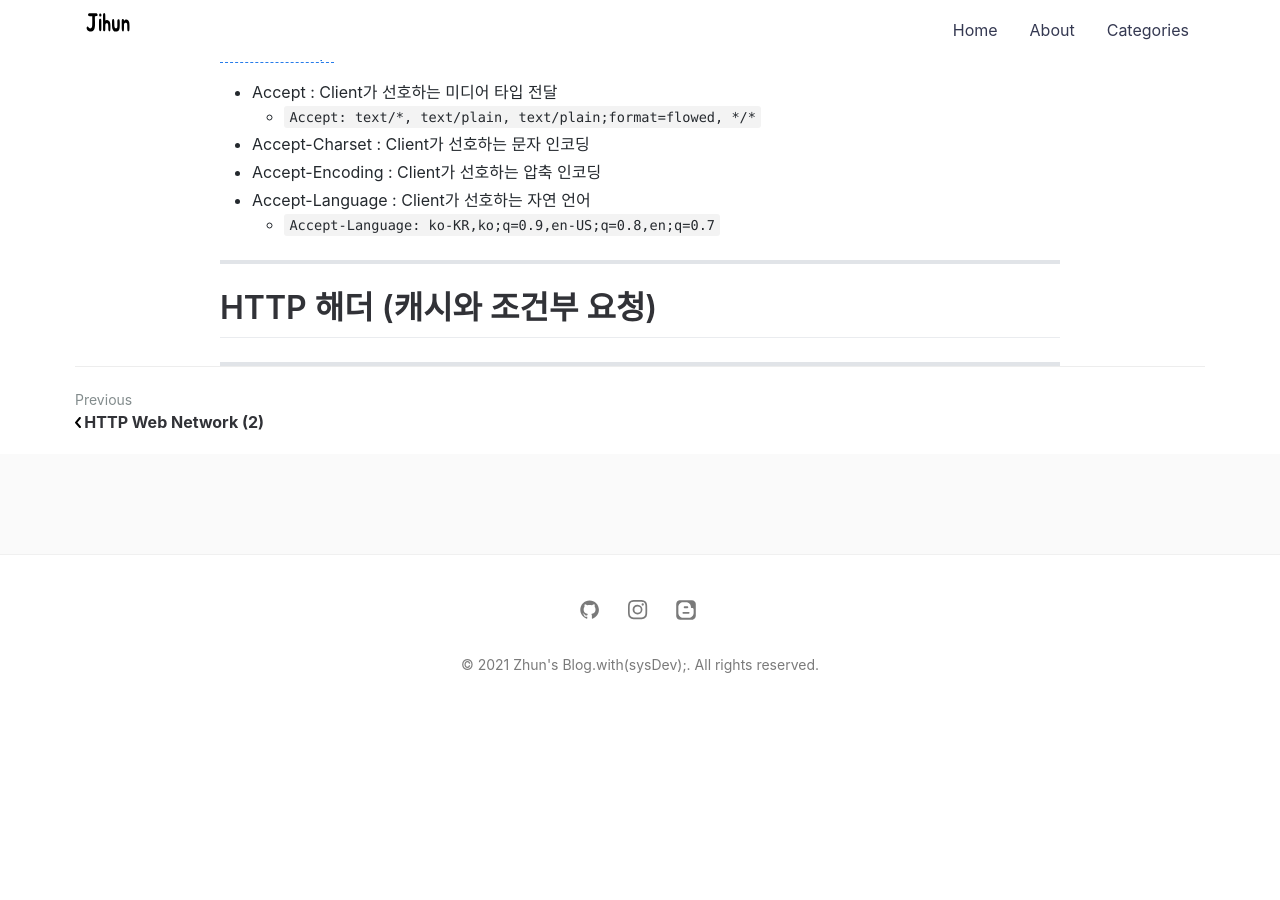
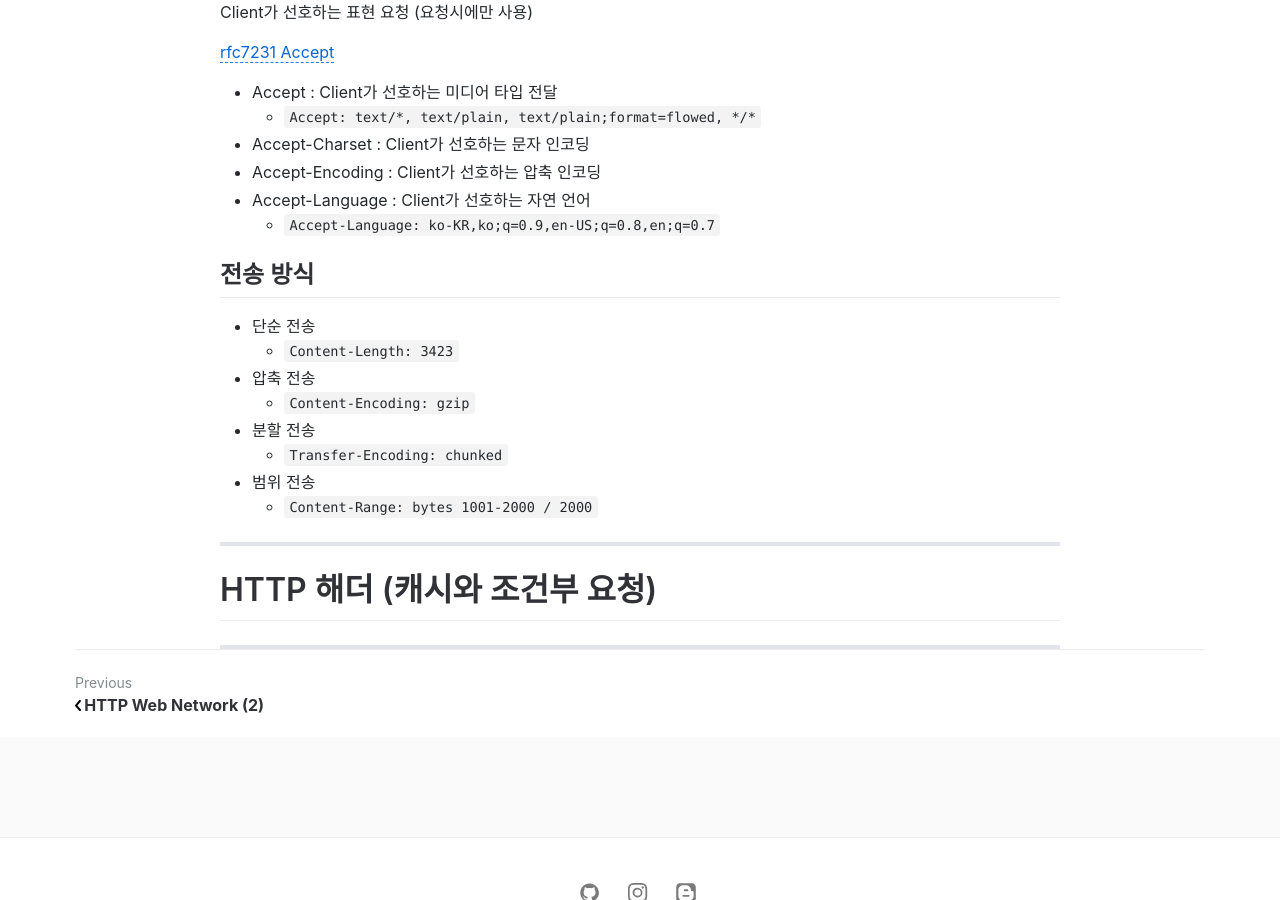
Before and after one commit to jihunparkme/jihunparkme.github.io, a Jekyll site: the page built from _posts/2021-07-07-Http-Web-Network_header.md, in a window 1280 px wide and 900 px high, scrolled down 2301 px. Built offline with Jekyll 4.4.1, drawn with Linux system fonts in a browser that asks for light colours; comment, search, counter and statistics services are not loaded; before the commit the page ends 3021 px from its top, so only the background shows below that.

Commit message:
[HTTP 헤더1 - 일반 헤더] 전송 방식

```diff
--- a/_posts/2021-07-07-Http-Web-Network_header.md
+++ b/_posts/2021-07-07-Http-Web-Network_header.md
@@ -85,6 +85,17 @@ Client가 선호하는 표현 요청 (요청시에만 사용)
 - Accept-Language : Client가 선호하는 자연 언어
   - `Accept-Language: ko-KR,ko;q=0.9,en-US;q=0.8,en;q=0.7`
 
+## 전송 방식
+
+- 단순 전송
+  - `Content-Length: 3423`
+- 압축 전송
+  - `Content-Encoding: gzip`
+- 분할 전송
+  - `Transfer-Encoding: chunked`
+- 범위 전송
+  - `Content-Range: bytes 1001-2000 / 2000 `
+
 ---
 
 # HTTP 해더 (캐시와 조건부 요청)
```
